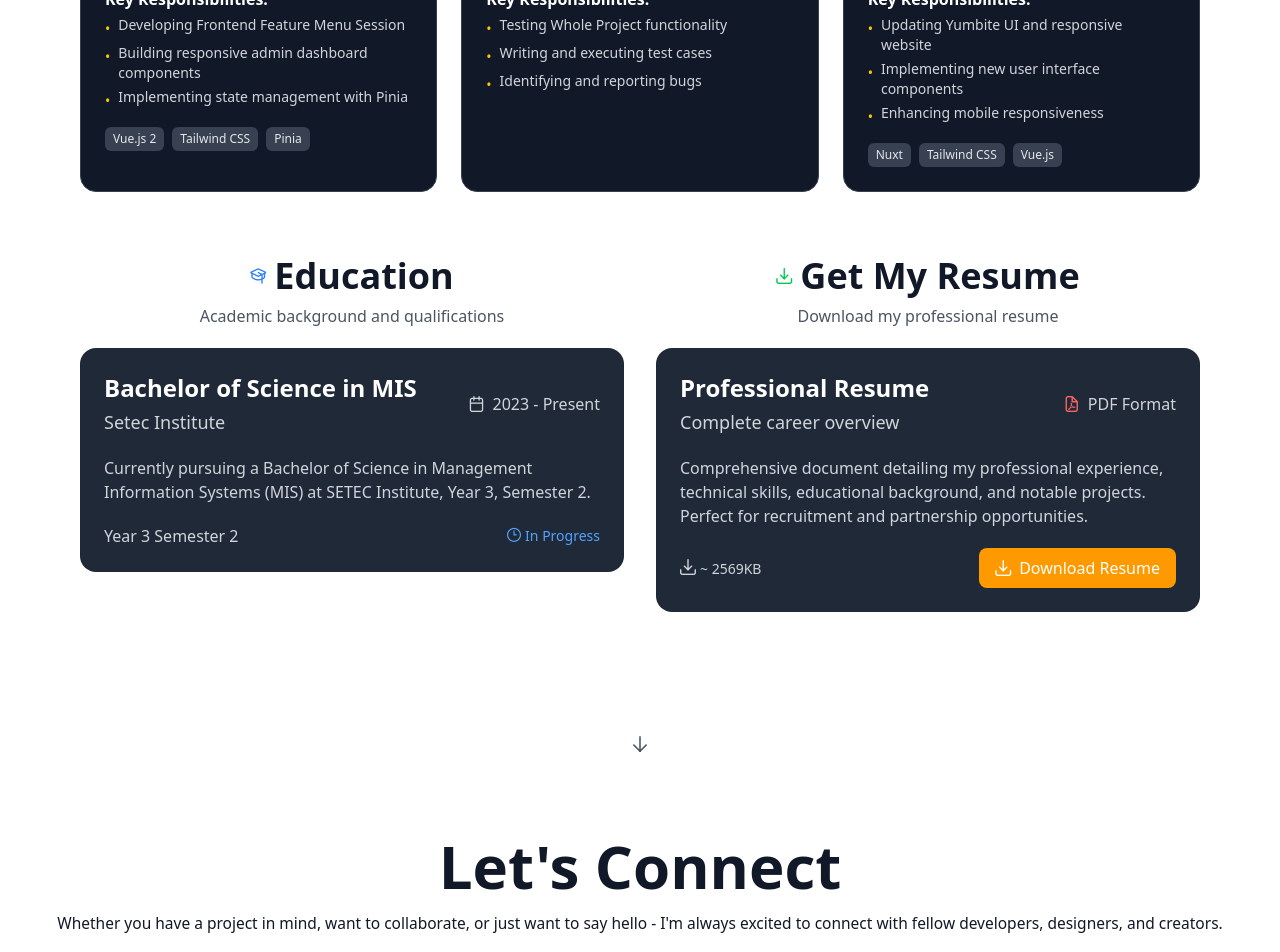
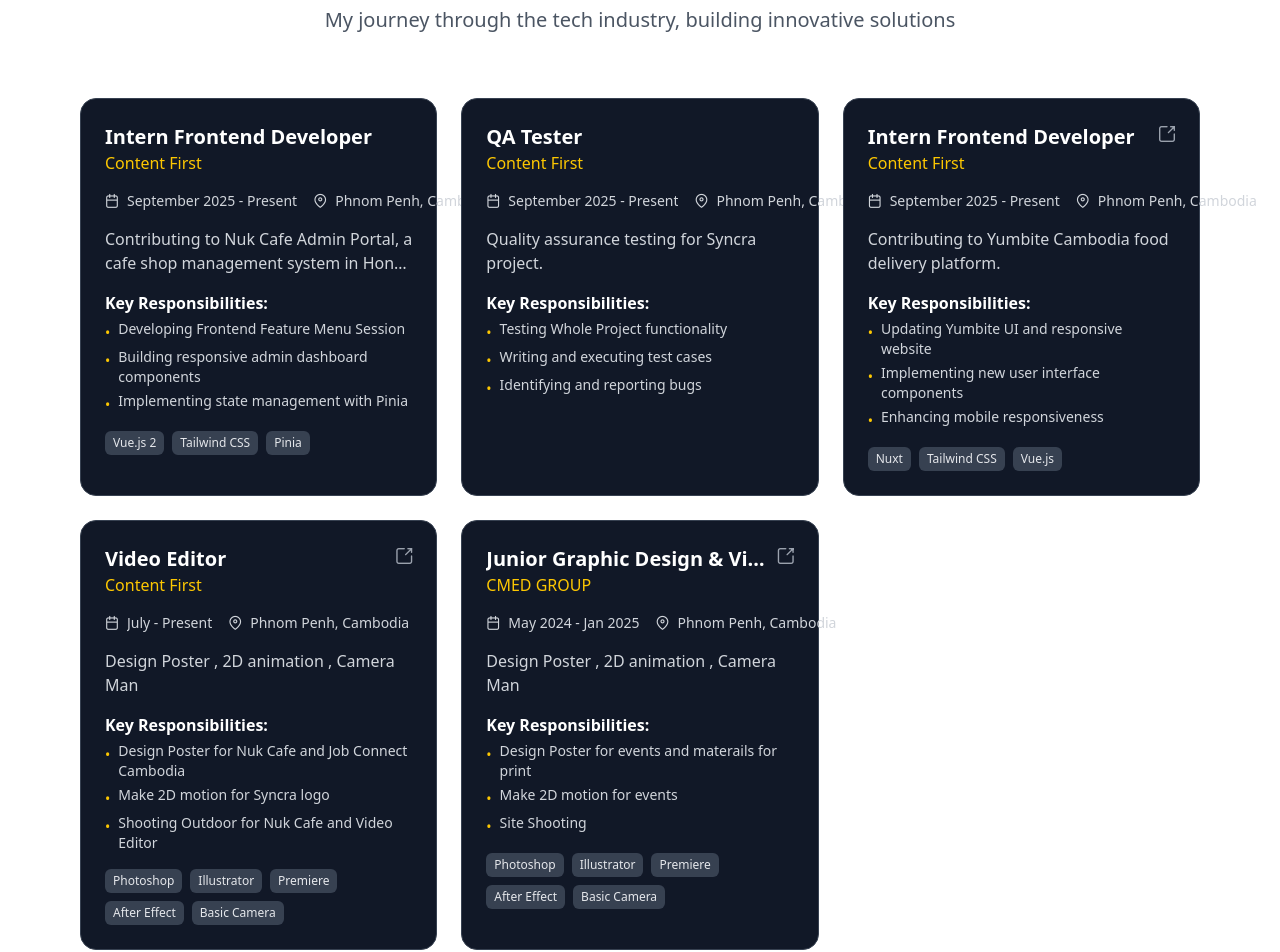
Before and after one commit to Synayut-tonGo/portfolio_V, a Vue app: page / in a window 1280 px wide. Shown: the part 4760-5712 px from the top of the page. Built offline with nearby package versions, Linux system fonts and the light colour scheme.

Commit message:
update url

```diff
--- a/src/components/Footer.vue
+++ b/src/components/Footer.vue
@@ -26,8 +26,8 @@
 
 
 <template>
-  <footer class="relative bg-gray-900 text-white w-full border-t border-gray-800">
-    <div class="container mx-auto px-4 py-8 sm:py-12">
+  <footer class="relative bg-gray-900 text-white w-full border-t border-gray-800 flex justify-center items-center">
+    <div class="container flex flex-col justify-center items-center mx-auto px-4 py-8 sm:py-12 ">
       <!-- Top Section -->
       <div class="grid grid-cols-1 lg:grid-cols-2 gap-8 mb-8">
         <!-- Left: Brand & Description -->
--- a/src/components/Projects.vue
+++ b/src/components/Projects.vue
@@ -16,25 +16,47 @@
             goIcon:"pi pi-external-link"
         },
         {
+            project: "Web/Personal",
+            title:"Ecommerce",
+            description:"My personal shopping website built with React, showcasing my skills,",
+            linkGitHub:'https://github.com/Synayut-tonGo/shop_clothes',
+            linkOut:'https://shop-clothes-umber.vercel.app/',
+            icon:'pi pi-desktop',
+            technology: ['React JS'],
+            gitIcon:"pi pi-github" ,
+            goIcon:"pi pi-external-link"
+        },
+        {
+            project: "Web/Personal",
+            title:"Book Shop",
+            description:"My personal Book shop website built with React, showcasing my skills,",
+            linkGitHub:'https://github.com/Synayut-tonGo/book-store',
+            linkOut:'https://book-store-eight-henna.vercel.app/',
+            icon:'pi pi-desktop',
+            technology: ['React JS'],
+            gitIcon:"pi pi-github" ,
+            goIcon:"pi pi-external-link"
+        },
+        {
             project: "Web/Nuk Cafe",
             title:"Admin Portal",
             icon:'pi pi-desktop',
             linkGitHub:'',
             linkOut:'',
-            description:"Nuk Cafe Admin Portal, a cafe shop management system in Hong",
+            description:"Nuk Cafe Admin Portal, a cafe shop management system in Hong Kong",
             technology: ['Vue js 2' , 'Tailwind CSS' , 'Pinia'],
-            gitIcon:"pi pi-github " ,
-            goIcon:"pi pi-external-link"
+            // gitIcon:"pi pi-github " ,
+            // goIcon:"pi pi-external-link"
         },
         {
             project: "Web/Yumbite Cambodia",
             title:"Website",
             icon:'pi pi-desktop',
-            linkGitHub:'https://gitlab.com/innoblockyumbites/yumbites-landing',
+            linkGitHub:'',
             linkOut:'https://www.yumbitescambodia.com/',
             description:"Contributing to Yumbite Cambodia food delivery platform.",
             technology: ['Nuxt js'],
-            gitIcon:"pi pi-github " ,
+            gitIcon:"" ,
             goIcon:"pi pi-external-link"
         }
     ]
--- a/src/components/Resume.vue
+++ b/src/components/Resume.vue
@@ -5,14 +5,13 @@
 
 const experiences = [
     {
-        role: "Junior Frontend Developer",
+        role: "Intern Frontend Developer",
         companyName: "Content First",
-        workDate: "July 2025 - Present",
+        workDate: "September 2025 - Present",
         location: "Phnom Penh, Cambodia",
         iconLocation: 'pi pi-map-marker',
         iconCalendar: 'pi pi-calendar',
         description: 'Contributing to Nuk Cafe Admin Portal, a cafe shop management system in Hong Kong.',
-        goIcon: "pi pi-external-link",
         responsibilities: ['Developing Frontend Feature Menu Session', 'Building responsive admin dashboard components', 'Implementing state management with Pinia'],
         technology: ['Vue.js 2', 'Tailwind CSS', 'Pinia'],
     },
@@ -20,24 +19,50 @@
         role: "QA Tester",
         companyName: "Content First",
         location: "Phnom Penh, Cambodia",
-        workDate: "July 2025 - Present",
+        workDate: "September 2025 - Present",
         iconLocation: 'pi pi-map-marker',
         iconCalendar: 'pi pi-calendar',
         description: 'Quality assurance testing for Syncra project.',
-        goIcon: "pi pi-external-link",
         responsibilities: ['Testing Whole Project functionality', 'Writing and executing test cases', 'Identifying and reporting bugs'],
     },
     {
-        role: "Junior Frontend Developer",
+        role: "Intern Frontend Developer",
         location: "Phnom Penh, Cambodia",
         companyName: "Content First",
-        workDate: "July 2025 - Present",
+        workDate: "September 2025 - Present",
         iconLocation: 'pi pi-map-marker',
         iconCalendar: 'pi pi-calendar',
         description: 'Contributing to Yumbite Cambodia food delivery platform.',
+        linkOut:'https://www.yumbitescambodia.com/',
         goIcon: "pi pi-external-link",
         responsibilities: ['Updating Yumbite UI and responsive website', 'Implementing new user interface components', 'Enhancing mobile responsiveness'],
         technology: ['Nuxt', 'Tailwind CSS', 'Vue.js'],
+    },
+    {
+        role: "Video Editor",
+        location: "Phnom Penh, Cambodia",
+        companyName: "Content First",
+        workDate: "July - Present",
+        iconLocation: 'pi pi-map-marker',
+        iconCalendar: 'pi pi-calendar',
+        description: 'Design Poster , 2D animation , Camera Man',
+        linkOut:'https://drive.google.com/drive/folders/1-LwY0FLI6pWiwZZfGWmSCRAyu2kQZ2Jq?dmr=1&ec=wgc-drive-hero-goto',
+        goIcon: "pi pi-external-link",
+        responsibilities: ['Design Poster for Nuk Cafe and Job Connect Cambodia', 'Make 2D motion for Syncra logo ', 'Shooting Outdoor for Nuk Cafe and Video Editor'],
+        technology: ['Photoshop', 'Illustrator', 'Premiere' , 'After Effect' , 'Basic Camera'],
+    },
+    {
+        role: "Junior Graphic Design & Video Editor",
+        location: "Phnom Penh, Cambodia",
+        companyName: "CMED GROUP",
+        workDate: "May 2024 - Jan 2025",
+        iconLocation: 'pi pi-map-marker',
+        iconCalendar: 'pi pi-calendar',
+        linkOut:'https://drive.google.com/drive/folders/1-LwY0FLI6pWiwZZfGWmSCRAyu2kQZ2Jq?dmr=1&ec=wgc-drive-hero-goto',
+        description: 'Design Poster , 2D animation , Camera Man',
+        goIcon: "pi pi-external-link",
+        responsibilities: ['Design Poster for events and materails for print', 'Make 2D motion for events', 'Site Shooting'],
+        technology: ['Photoshop', 'Illustrator', 'Premiere' , 'After Effect' , 'Basic Camera']
     },
 ]
 
@@ -190,7 +215,7 @@
                             </h3>
                         </div>
                     </div>
-                    <a href="#" class="text-gray-400 hover:text-white ml-2">
+                    <a :href="ex.linkOut" class="text-gray-400 hover:text-white ml-2">
                         <i :class="ex.goIcon" class="text-sm sm:text-base"></i>
                     </a>
                 </div>
```
